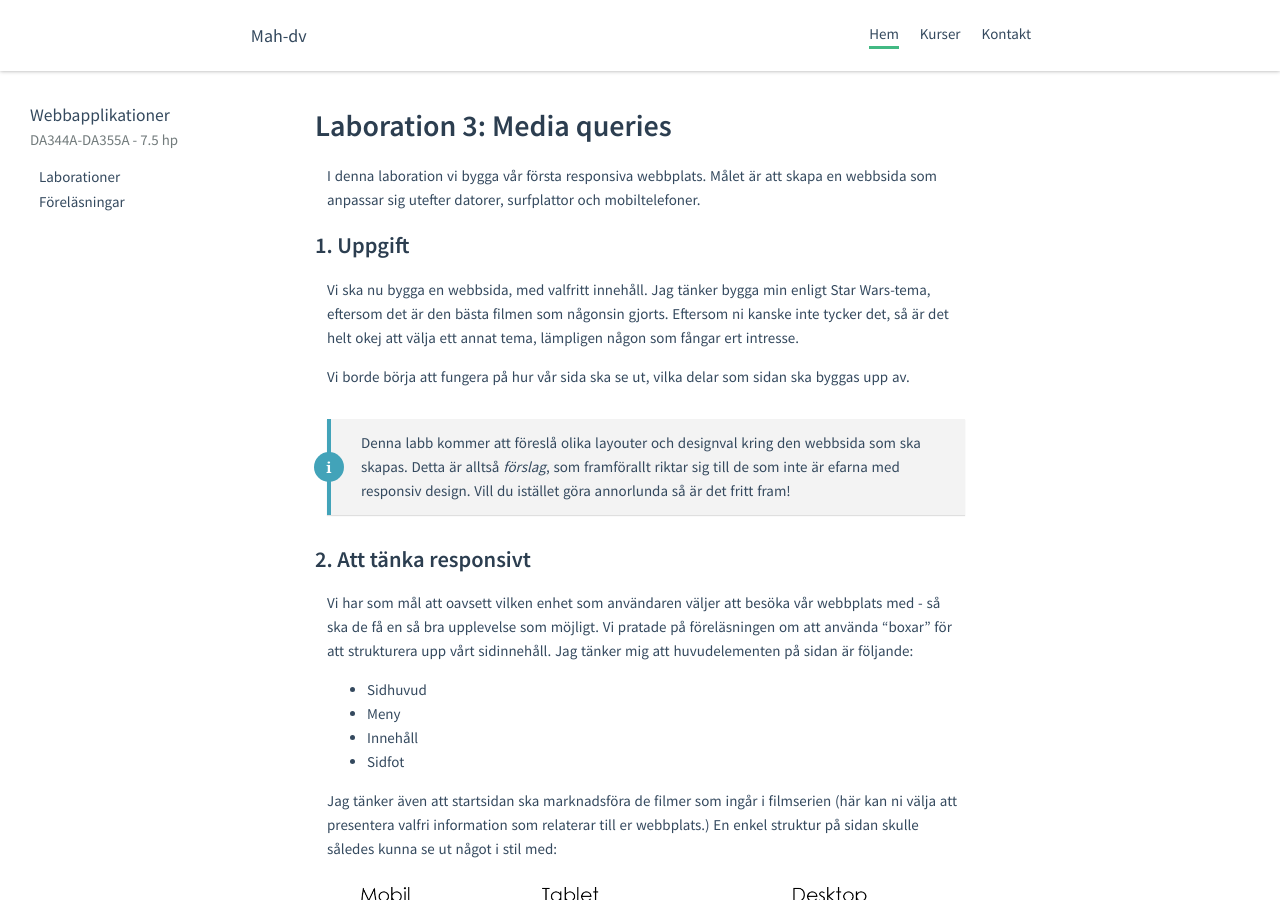
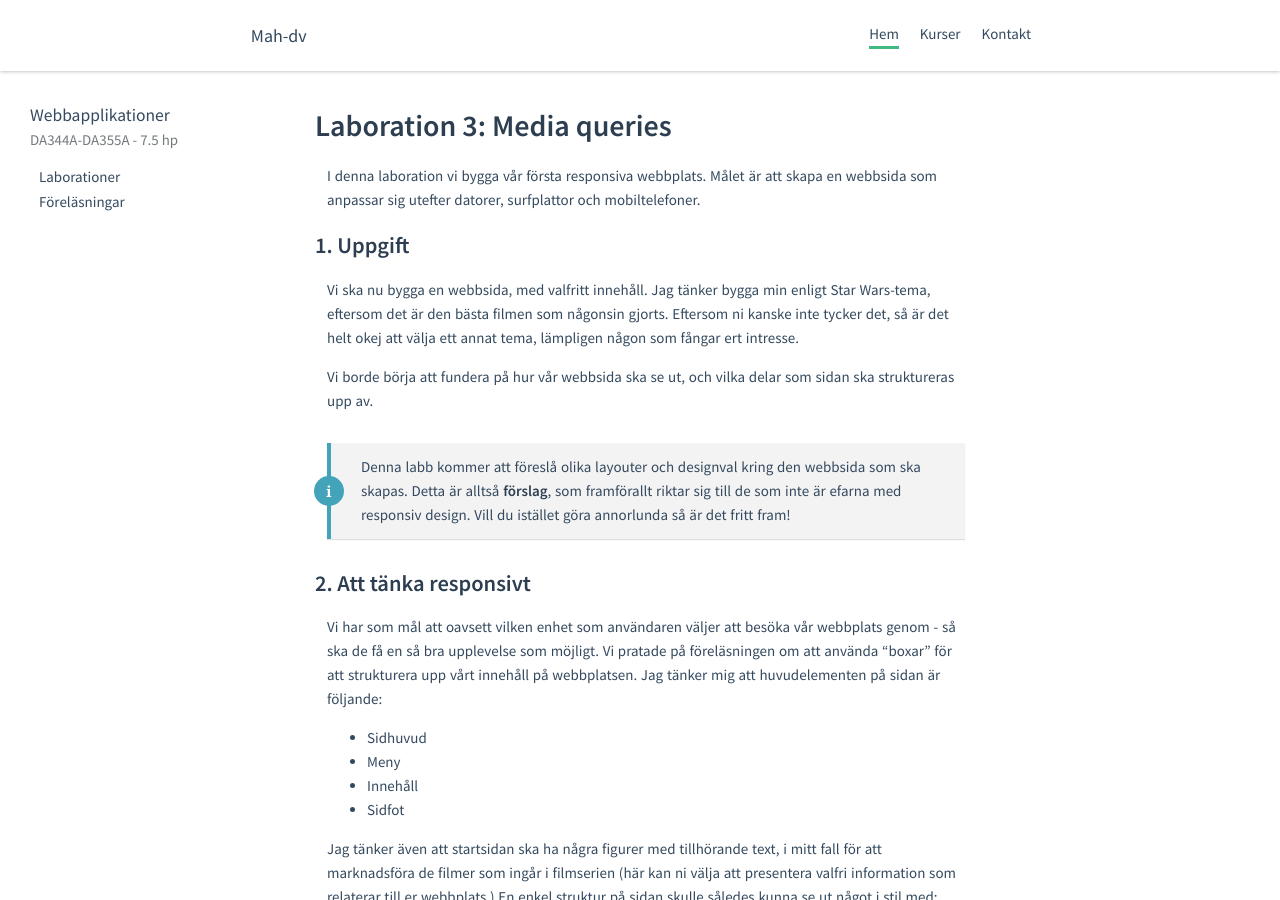
Before and after one commit to mau-dvmt/mah-dv.github.io, a Jekyll site: the page built from courses/da344a-da355a/exercises/ex5.md, in a window 1280 px wide and 900 px high. Built offline with Jekyll 4.4.1, drawn with Linux system fonts in a browser that asks for light colours; some of the changed text lies outside the part shown.

Commit message:
fixed typos ex5

```diff
--- a/courses/da344a-da355a/exercises/ex5.md
+++ b/courses/da344a-da355a/exercises/ex5.md
@@ -11,21 +11,21 @@ I denna laboration vi bygga vår första responsiva webbplats. Målet är att sk
 
 Vi ska nu bygga en webbsida, med valfritt innehåll. Jag tänker bygga min enligt Star Wars-tema, eftersom det är den bästa filmen som någonsin gjorts. Eftersom ni kanske inte tycker det, så är det helt okej att välja ett annat tema, lämpligen någon som fångar ert intresse.
 
-Vi borde börja att fungera på hur vår sida ska se ut, vilka delar som sidan ska byggas upp av.
+Vi borde börja att fundera på hur vår webbsida ska se ut, och vilka delar som sidan ska struktureras upp av.
 
-Denna labb kommer att föreslå olika layouter och designval kring den webbsida som ska skapas. Detta är alltså *förslag*, som framförallt riktar sig till de som inte är efarna med responsiv design. Vill du istället göra annorlunda så är det fritt fram!
+Denna labb kommer att föreslå olika layouter och designval kring den webbsida som ska skapas. Detta är alltså **förslag**, som framförallt riktar sig till de som inte är efarna med responsiv design. Vill du istället göra annorlunda så är det fritt fram!
 {: .info}
 
 ## 2. Att tänka responsivt
 
-Vi har som mål att oavsett vilken enhet som användaren väljer att besöka vår webbplats med - så ska de få en så bra upplevelse som möjligt. Vi pratade på föreläsningen om att använda "boxar" för att strukturera upp vårt sidinnehåll. Jag tänker mig att huvudelementen på sidan är följande:
+Vi har som mål att oavsett vilken enhet som användaren väljer att besöka vår webbplats genom - så ska de få en så bra upplevelse som möjligt. Vi pratade på föreläsningen om att använda "boxar" för att strukturera upp vårt innehåll på webbplatsen. Jag tänker mig att huvudelementen på sidan är följande:
 
 - Sidhuvud
 - Meny
 - Innehåll
 - Sidfot
 
-Jag tänker även att startsidan ska marknadsföra de filmer som ingår i filmserien (här kan ni välja att presentera valfri information som relaterar till er webbplats.) En enkel struktur på sidan skulle således kunna se ut något i stil med:
+Jag tänker även att startsidan ska ha några figurer med tillhörande text, i mitt fall för att marknadsföra de filmer som ingår i filmserien (här kan ni välja att presentera valfri information som relaterar till er webbplats.) En enkel struktur på sidan skulle således kunna se ut något i stil med:
 
 ![Wireframes](5/wireframes.png)
 
@@ -113,7 +113,7 @@ Det skulle kunna se ut något i stil med:
 Tänk på att webbläsarna har  *förbestämda* CSS-egensker för olika element (t.ex. rubriker, paragrafer, etc.). Detta kan man nollställa genom s.k. *CSS-reset*, exempel på en sådan kan du hitta [här](http://meyerweb.com/eric/tools/css/reset/).
 {: .info}
 
-Kontrollera sedan att webbsidan fungerar som förväntat, t.ex. genom att besöka den genom din mobiltelefon eller [Chromes utvecklingskonsol](https://developer.chrome.com/devtools) där du kan klicka på den lilla *telefonen* i utvecklingsverktygets fält uppe till vänster. Skulle det vara några konstigheter här så fråga läraren om tips & trix.
+Kontrollera sedan att webbsidan fungerar som förväntat, t.ex. genom att besöka den genom din mobiltelefon eller genom [Chromes utvecklingskonsol](https://developer.chrome.com/devtools) där du kan klicka på den lilla *telefonen* i utvecklingsverktygets fält uppe till vänster. Skulle det vara några konstigheter här så fråga läraren om tips & trix.
 
 <details>
   <summary>När ni fått allt att fungera som det ska, kan ni jämföra med min version av CSS-koden. <strong>OBS.</strong> Jag har använt mig av <a href="5/reset.css">denna reset</a>.</summary>
```
Also changed, not shown: other parts of courses/da344a-da355a/exercises/ex5.md (+4 -4 lines).
